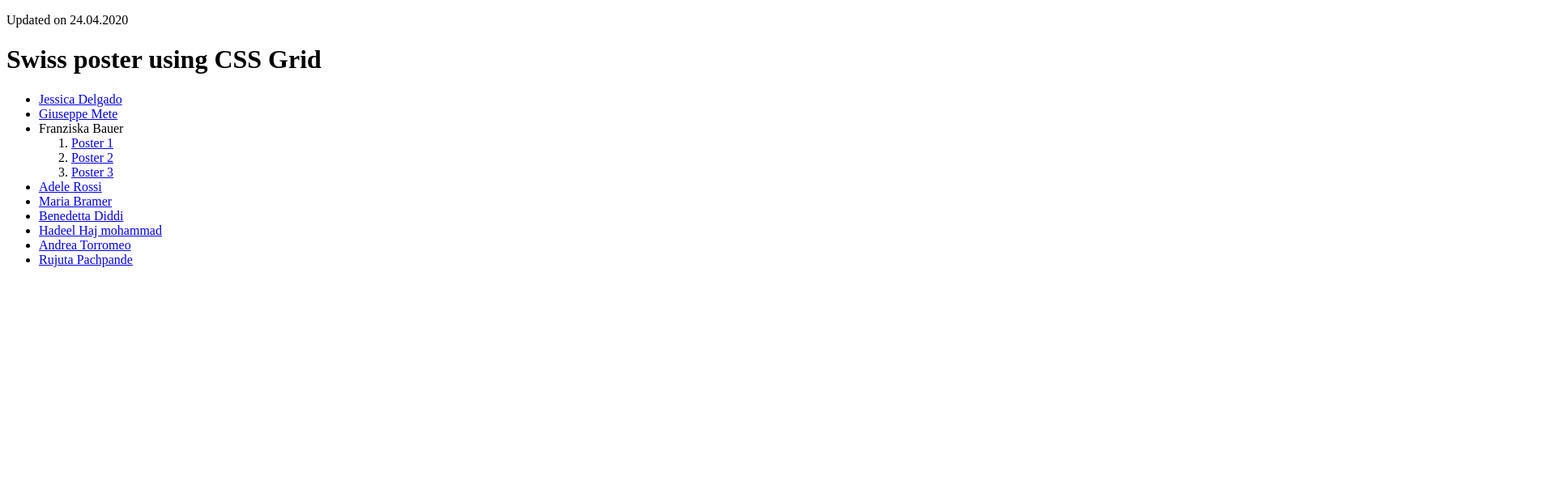
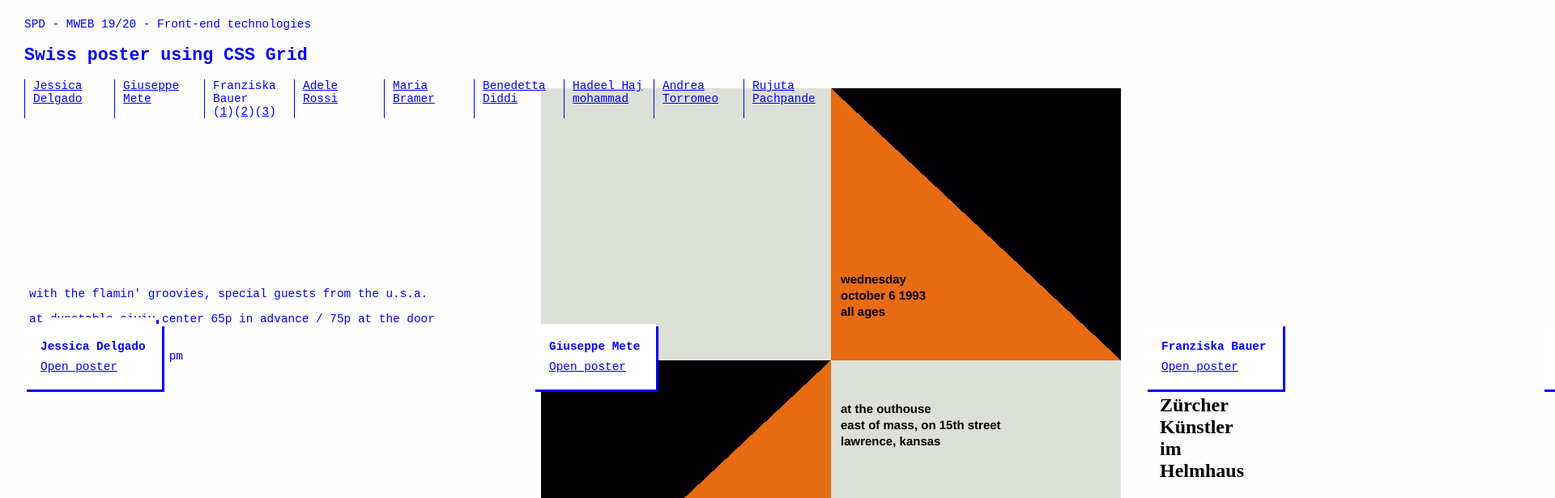
Before and after one commit to gorazd/swiss-portfolio, a plain HTML site: page index.html in a window 1280 px wide. Shown: the top 615 px of the page at 81% size, 1920 px wide, since content can reach past the window. Drawn offline with Linux system fonts and the light colour scheme.

Commit message:
Selected posters

```diff
--- a/index.html
+++ b/index.html
@@ -4,29 +4,77 @@
   <meta charset="UTF-8">
   <meta name="viewport" content="width=device-width, initial-scale=1.0">
   <title>SPD - Swiss poster using CSS Grid</title>
+  <link rel="stylesheet" href="style.css">
 </head>
 <body>
-  <p>Updated on 24.04.2020</p>
+
+  <section class="content">
+    <p>SPD - MWEB 19/20 - Front-end technologies</p>
     <h1>Swiss poster using CSS Grid</h1>
     <ul>
-
       <li><a href="jessicadelgado">Jessica Delgado</a></li>
       <li><a href="Giuseppe/swiss-poster.html">Giuseppe Mete</a></li>
-    <li>Franziska Bauer
-      <ol>
-        <li><a href="Franziska/poster_1">Poster 1</a></li>
-        <li><a href="Franziska/poster_2">Poster 2</a></li>
-        <li><a href="Franziska/poster_3">Poster 3</a></li>
-      </ol>
-    </li>
+      <li>Franziska Bauer<br> (<a href="Franziska/poster_1">1</a>)(<a href="Franziska/poster_2">2</a>)(<a href="Franziska/poster_3">3</a>)</li>
       <li><a href="adele/Poster.html">Adele Rossi</a></li>
       <li><a href="Maria">Maria Bramer</a></li>
       <li><a href="benedetta/poster_2_grid/poster.html">Benedetta Diddi</a></li>
       <li><a href="hadeel">Hadeel Haj mohammad</a></li>
       <li><a href="Andrea">Andrea Torromeo</a></li>
       <li><a href="Rujuta">Rujuta Pachpande</a></li>
+    </ul>
+  </section>
 
+  <section class="grid">
+    <article>
+      <header>
+        <h2>Jessica Delgado</h2>
+        <a href="jessicadelgado">Open poster</a>
+      </header>
+      <iframe id="jessica" width="600" height="840" src="jessicadelgado"></iframe>
+    </article>
+    <article>
+      <header>
+        <h2>Giuseppe Mete</h2>
+        <a href="Giuseppe/swiss-poster.html">Open poster</a>
+      </header>
+      <iframe id="giuseppe" width="716" height="1008" src="Giuseppe/swiss-poster.html"></iframe>
+    </article>
+    <article>
+      <header>
+        <h2>Franziska Bauer</h2>
+        <a href="Franziska/poster_1">Open poster</a>
+      </header>
+      <iframe id="franziska" width="450" height="650" src="Franziska/poster_1"></iframe>
+    </article>
+    <article>
+      <header>
+        <h2>Maria Bramer</h2>
+        <a href="Maria">Open poster</a>
+      </header>
+      <iframe id="maria" width="520" height="820" src="Maria"></iframe>
+    </article>
+    <article>
+      <header>
+        <h2>Hadeel Haj mohammad</h2>
+        <a href="hadeel">Open poster</a>
+      </header>
+      <iframe id="hadeel" width="600" height="910" src="hadeel"></iframe>
+    </article>
+    <article>
+      <header>
+        <h2>Andrea Torromeo</h2>
+        <a href="Andrea">Open poster</a>
+      </header>
+      <iframe id="andrea" width="670" height="995" src="Andrea"></iframe>
+    </article>
+    <article>
+      <header>
+        <h2>Rujuta Pachpande</h2>
+        <a href="Rujuta">Open poster</a>
+      </header>
+      <iframe id="rujuta" width="595" height="960" src="Rujuta"></iframe>
+    </article>
+  </section>
 
-  </ul>
 </body>
 </html>
--- /dev/null
+++ b/style.css
@@ -0,0 +1,70 @@
+:root {
+  --main-color: blue;
+}
+
+body {
+  background-color: #fefefe;
+  color: var(--main-color);
+  font-family: 'Courier New', Courier, monospace;
+  font-size: 90%;
+}
+.grid {
+  padding: 20px;
+
+  display: grid;
+  grid-template-columns: repeat(9, 1fr);
+  align-items: end;
+  grid-gap: 40px;
+}
+
+a {
+  color: var(--main-color);
+}
+
+h2 {
+  margin: 0 0 .6em;
+  font-size: 1em;
+}
+
+iframe {
+  border: 0;
+}
+
+header {
+  padding: 20px;
+
+  position: sticky;
+  top: 50%;
+  left: 40px;
+  display: inline-block;
+
+  transform: translateX(-10px);
+
+  box-shadow: 3px 3px 0px var(--main-color);
+  background-color: white;
+}
+
+
+.content {
+  margin: 0 20px;
+
+  position: fixed;
+  left: 10px;
+}
+
+.content ul {
+  margin-right: 10px;
+  padding: 0;
+
+  display: flex;
+}
+
+.content ul li {
+  margin-right: 10px;
+  padding: 0 0 0 10px;
+
+  flex: 0 1 90px;
+
+  list-style: none;
+  border-left: 1px solid var(--main-color);
+}
```
Also changed, not shown: 1 other file. Lines whose indentation alone changed are shown as unchanged.
